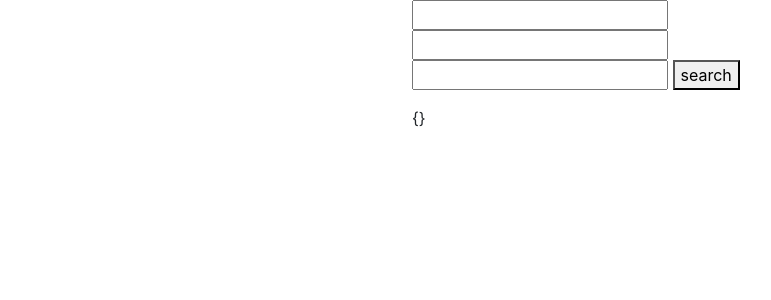
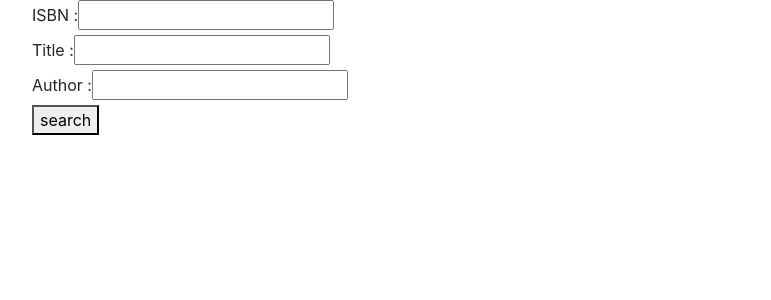
Before and after one commit to Sim4n6/books-review-flsk, a Flask app: page /search in a window 1280 px wide. Shown: the top 300 px of the page, without its empty margins (53-824 px from the left). Run offline with Flask 2, Linux system fonts and the light colour scheme; some libraries are stand-ins or nearby versions.

Commit message:
FTR search feature handled

```diff
--- a/application.py
+++ b/application.py
@@ -31,11 +31,31 @@ def index():
 @app.route("/search", methods=["POST", "GET"])
 def search():
     data = dict()
+    books_by_isbn = None
+    books_by_title = None
+    books_by_author = None
     if request.method == "POST":
+        # retrieve of submitted data to the form
         data["isbn"] = request.form['isbn']
         data["title"] = request.form['title']
         data["author"] = request.form['author']
-    return render_template("search.html", data=data)
+
+        # searching by isbn
+        if data["isbn"] != "":
+            tag = f"%{data['isbn']}%"
+            books_by_isbn = db.execute("""SELECT * FROM books JOIN authors ON books.author_id = authors.id WHERE books.isbn LIKE :isbn ;""", {"isbn": tag})
+
+        # search by title
+        if data["title"] != "" :
+            tag = f"%{data['title']}%"
+            books_by_title = db.execute("""SELECT * FROM books JOIN authors ON books.author_id = authors.id WHERE books.title ILIKE :title ;""", {"title": tag})
+
+        # search by author
+        if data["author"] != "":
+            tag = f"%{data['author']}%"
+            books_by_author = db.execute("""SELECT * FROM books JOIN authors ON books.author_id = authors.id WHERE authors.name ILIKE :author ;""", {"author": tag})
+
+    return render_template("search.html",  books_by_isbn=books_by_isbn, books_by_title=books_by_title, books_by_author=books_by_author)
 
 
 @app.route("/book", methods=["GET"])
--- a/templates/layout.html
+++ b/templates/layout.html
@@ -14,13 +14,13 @@
 
     <div class="container">
         <div class="row">
-            <div class="col-sm">
-            </div>
-            <div class="col-sm">
+            <!--<div class="col-sm">
+            </div>-->
+            <div class="col">
                 {% block content %}{% endblock content %}
             </div>
-            <div class="col-sm">
-            </div>
+            <!--<div class="col-sm">
+            </div>-->
         </div>
     </div>
 
--- a/templates/search.html
+++ b/templates/search.html
@@ -1,10 +1,38 @@
-{% extends "layout.html" %} {% block title %}Search{%endblock title%} {% block content %}
+{% extends "layout.html" %} {% block title %}Search{%endblock title%} {% block
+content %}
 <form action="/search" method="POST">
-    <input name="isbn">
-    <input name="title">
-    <input name="author">
+    <label>ISBN :</label><input name="isbn" /><br />
+    <label>Title :</label><input name="title" /><br />
+    <label>Author :</label><input name="author" /><br />
     <button>search</button>
 </form>
 
+{% if books_by_isbn %}
+<ul>
+{% for book in books_by_isbn %}
+    <li>{{ book.isbn }} - {{ book.title }} - {{ book.year }} - {{ book.name }} </li>
+{% endfor %}
+</ul>
 
-{{ data }} {% endblock content %}
+{% endif %}
+
+{% if books_by_title %}
+<ul>
+{% for book in books_by_title %}
+    <li>{{ book.isbn }} - {{ book.title }} - {{ book.year }} - {{ book.name }} </li>
+{% endfor %}
+</ul>
+
+{% endif %}
+
+{% if books_by_author %}
+<ul>
+{% for book in books_by_author %}
+    <li>{{ book.isbn }} - {{ book.title }} - {{ book.year }} - {{ book.name }} </li>
+{% endfor %}
+</ul>
+
+{% endif %}
+
+
+{% endblock content %}
```
